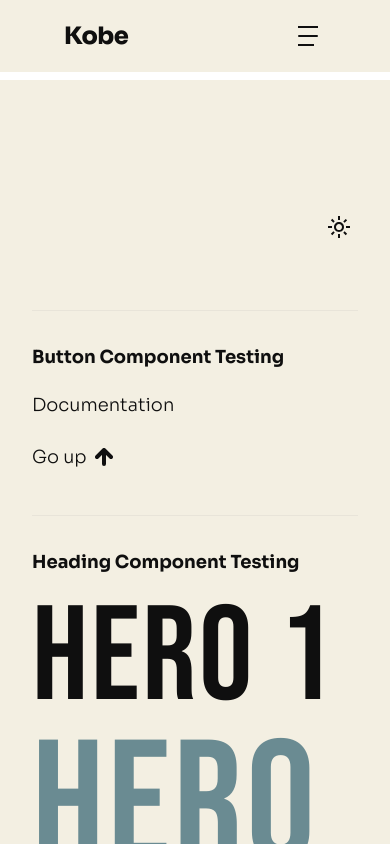
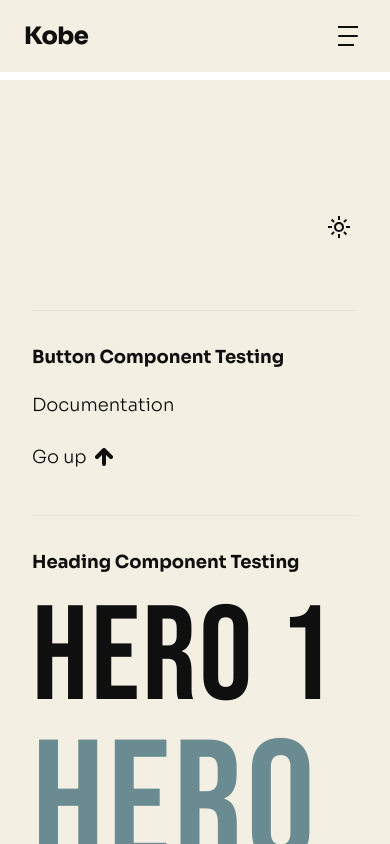
Before and after one commit to Kobeboy15/team_portfolio, a Next.js app: page / in a window 390 px wide. Shown: the top 844 px of the page. Built offline with nearby package versions, Linux system fonts and the light colour scheme.

Commit message:
feat: build mobile navigation header

```diff
--- a/src/components/ui/NavigationHeader.tsx
+++ b/src/components/ui/NavigationHeader.tsx
@@ -18,14 +18,11 @@ export function NavigationHeader() {
       const currentScrollY = window.scrollY;
 
       if (currentScrollY < 10) {
-        // Always show at the very top
         setVisible(true);
       } else if (currentScrollY > lastScrollY.current) {
-        // Scrolling down → hide
         setVisible(false);
-        setIsOpen(false); // also close menu if open
+        setIsOpen(false);
       } else {
-        // Scrolling up → show
         setVisible(true);
       }
 
@@ -36,83 +33,113 @@ export function NavigationHeader() {
     return () => window.removeEventListener("scroll", handleScroll);
   }, []);
 
+  // Lock body scroll when mobile menu is open (mobile only)
+  useEffect(() => {
+    const isMobile = window.matchMedia("(max-width: 767px)").matches;
+    document.body.style.overflow = isOpen && isMobile ? "hidden" : "";
+    return () => { document.body.style.overflow = ""; };
+  }, [isOpen]);
+
   const navItems = ["About", "Expertise", "Projects", "Contact"];
 
+  const HamburgerIcon = () => (
+    <button
+      onClick={toggle}
+      aria-label={isOpen ? "Close menu" : "Open menu"}
+      aria-expanded={isOpen}
+      className="relative flex items-center justify-center w-9 h-9 cursor-pointer transition-all duration-200"
+    >
+      <div className="flex flex-col justify-between w-5 h-5 overflow-hidden relative">
+        <div className={`bg-foreground h-[2px] w-5 transition-all duration-300 origin-left ${isOpen ? "translate-x-10" : ""}`} />
+        <div className={`bg-foreground h-[2px] w-5 rounded transition-all duration-300 delay-75 ${isOpen ? "translate-x-10" : ""}`} />
+        <div className={`bg-foreground h-[2px] w-4 transition-all duration-300 origin-left delay-150 ${isOpen ? "translate-x-10" : ""}`} />
+
+        <div className={`absolute top-2.5 flex items-center justify-between transition-all duration-500 ${isOpen ? "translate-x-0 w-12" : "-translate-x-10 w-0"}`}>
+          <div className={`absolute bg-foreground h-[2px] w-5 transition-all duration-500 delay-300 ${isOpen ? "rotate-45" : "rotate-0"}`} />
+          <div className={`absolute bg-foreground h-[2px] w-5 transition-all duration-500 delay-300 ${isOpen ? "-rotate-45" : "rotate-0"}`} />
+        </div>
+      </div>
+    </button>
+  );
+
   return (
-    <header className={`bg-background fixed top-0 left-0 z-50 h-18 w-full
+    <>
+      <header
+        className={`bg-background fixed top-0 left-0 z-50 h-18 w-screen
           transition-transform duration-300 ease-in-out
-        ${visible ? "translate-y-0" : "-translate-y-full"}
-    `}>
-      <div className="flex items-center justify-between h-full px-16 py-4">
+          ${visible ? "translate-y-0" : "-translate-y-full"}`}
+      >
+        <div className="flex items-center justify-between h-full px-6 md:px-16 py-4">
           {/* Home button / brand */}
           <Link href="/" className="text-sora-24 font-extrabold tracking-tight text-foreground">
             Kobe
           </Link>
 
-        {/* Navigation links + hamburger */}
-        <div className="flex items-center">
-          {/* Nav links — slide in from right to left */}
-          <div
-            className={`overflow-hidden transition-all duration-500 ease-in-out
-              ${isOpen ? "max-w-[700px]" : "max-w-0"}`}
-          >
-            <nav
-              className={`flex items-center gap-4 pr-2 whitespace-nowrap
-                transition-transform duration-500 ease-in-out
-                ${isOpen ? "translate-x-0" : "translate-x-full"}`}
-            >
+          {/* ── Desktop nav ── */}
+          <div className="hidden md:flex items-center">
+            <div className={`overflow-hidden transition-all duration-500 ease-in-out ${isOpen ? "max-w-[700px]" : "max-w-0"}`}>
+              <nav className={`flex items-center gap-4 pr-2 whitespace-nowrap transition-transform duration-500 ease-in-out ${isOpen ? "translate-x-0" : "translate-x-full"}`}>
                 {navItems.map((item) => (
                   <Button key={item} href={`#${item.toLowerCase()}`}>
                     {item}
                   </Button>
                 ))}
-
                 <ThemeToggle />
               </nav>
             </div>
+            <HamburgerIcon />
+          </div>
 
-          {/* Hamburger / X button */}
-          <button
-            onClick={toggle}
-            aria-label={isOpen ? "Close menu" : "Open menu"}
-            aria-expanded={isOpen}
-            className="relative flex items-center justify-center
-                       w-9 h-9
-                       cursor-pointer
-                       transition-all duration-200"
-          >
-            <div className="flex flex-col justify-between w-5 h-5 overflow-hidden relative">
-              <div
-                className={`bg-foreground h-[2px] w-5 transition-all duration-300 origin-left
-                  ${isOpen ? "translate-x-10" : ""}`}
-              />
-              <div
-                className={`bg-foreground h-[2px] w-5 rounded transition-all duration-300 delay-75
-                  ${isOpen ? "translate-x-10" : ""}`}
-              />
-              <div
-                className={`bg-foreground h-[2px] w-4 transition-all duration-300 origin-left delay-150
-                  ${isOpen ? "translate-x-10" : ""}`}
-              />
-
-              <div
-                className={`absolute top-2.5 flex items-center justify-between
-                  transition-all duration-500
-                  ${isOpen ? "translate-x-0 w-12" : "-translate-x-10 w-0"}`}
-              >
-                <div
-                  className={`absolute bg-foreground h-[2px] w-5 transition-all duration-500 delay-300
-                    ${isOpen ? "rotate-45" : "rotate-0"}`}
-                />
-                <div
-                  className={`absolute bg-foreground h-[2px] w-5 transition-all duration-500 delay-300
-                    ${isOpen ? "-rotate-45" : "rotate-0"}`}
-                />
-              </div>
-            </div>
-          </button>
+          {/* ── Mobile: only hamburger ── */}
+          <div className="flex md:hidden">
+            <HamburgerIcon />
           </div>
         </div>
       </header>
+
+      {/* ── Mobile full-screen slide-down menu ── */}
+      <div
+        className={`md:hidden fixed inset-0 z-40 bg-background flex flex-col
+          transition-transform duration-500 ease-in-out
+          ${isOpen && visible ? "translate-y-0" : "-translate-y-full"}`}
+      >
+        {/* Top row — mirrors the header so brand + X stay in place */}
+        <div className="flex items-center justify-between h-18 px-6 py-4 shrink-0">
+          <Link
+            href="/"
+            onClick={() => setIsOpen(false)}
+            className="text-sora-24 font-extrabold tracking-tight text-foreground"
+          >
+            Kobe
+          </Link>
+          <HamburgerIcon />
+        </div>
+
+        {/* Nav links — vertical, staggered fade-in */}
+        <nav className="flex flex-col items-start justify-center flex-1 gap-6 px-6 pb-16">
+          {navItems.map((item, i) => (
+            <div
+              key={item}
+              className={`transition-all duration-500 ease-in-out ${isOpen ? "opacity-100 translate-y-0" : "opacity-0 translate-y-4"}`}
+              style={{ transitionDelay: isOpen ? `${150 + i * 60}ms` : "0ms" }}
+            >
+              <Button
+                href={`#${item.toLowerCase()}`}
+                onClick={() => setIsOpen(false)}
+              >
+                {item}
+              </Button>
+            </div>
+          ))}
+
+          <div
+            className={`transition-all duration-500 ease-in-out ${isOpen ? "opacity-100 translate-y-0" : "opacity-0 translate-y-4"}`}
+            style={{ transitionDelay: isOpen ? `${150 + navItems.length * 60}ms` : "0ms" }}
+          >
+            <ThemeToggle />
+          </div>
+        </nav>
+      </div>
+    </>
   );
 }
```
Lines whose indentation alone changed are shown as unchanged.
